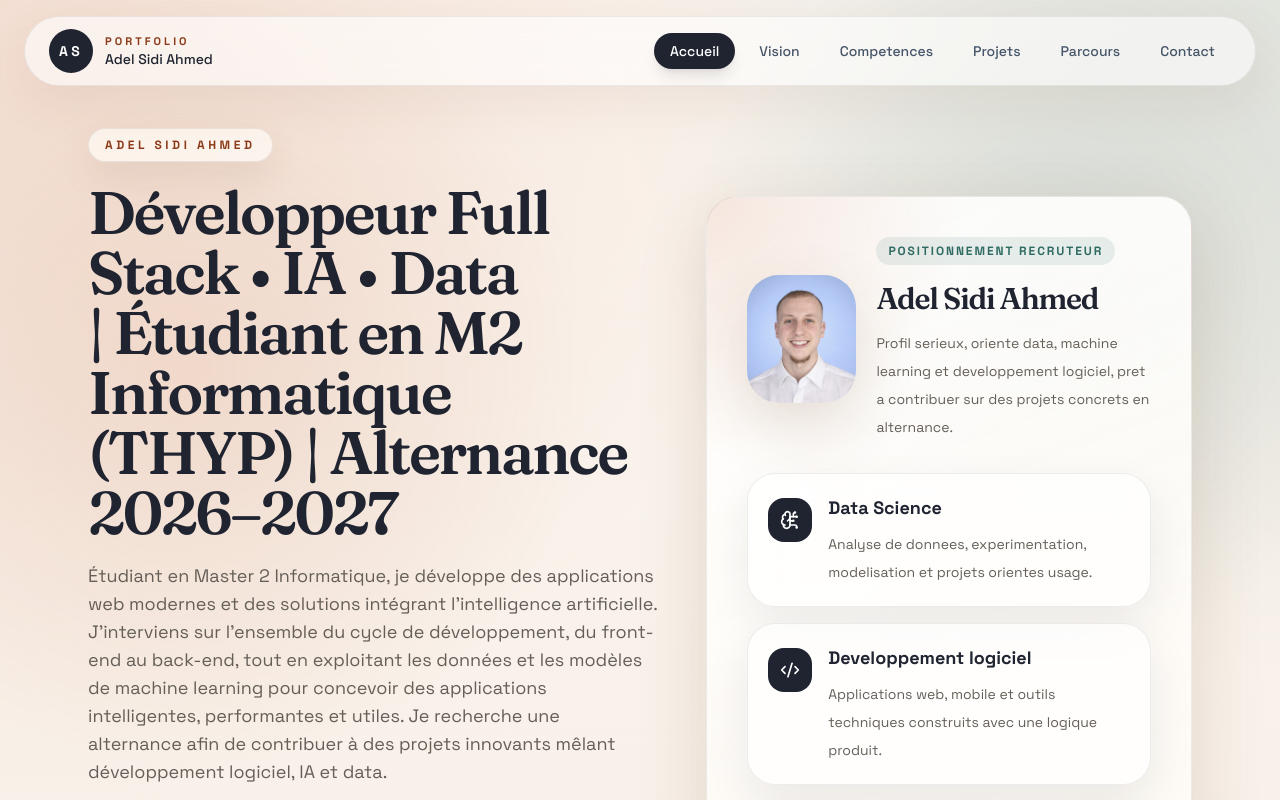
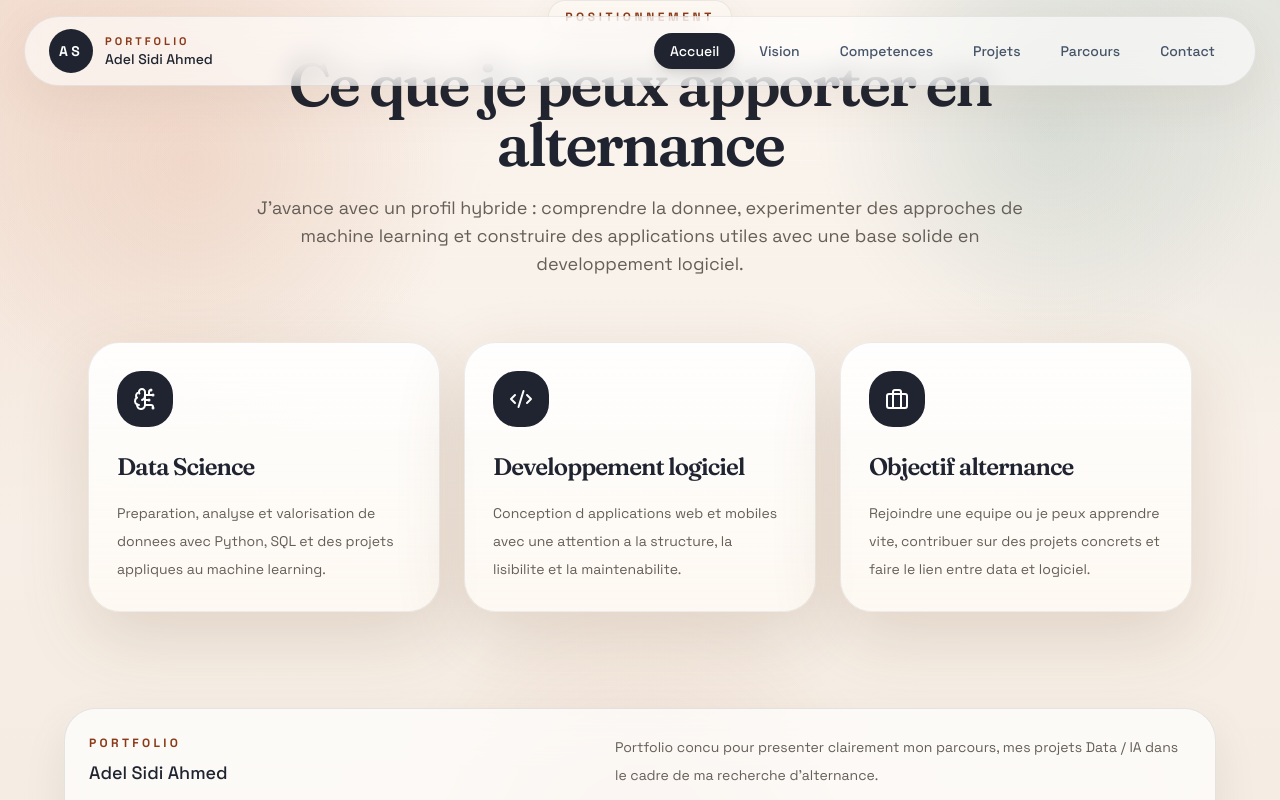
Before and after one commit to Adel113/portfolio, a React (Vite) app: page / in a window 1280 px wide. Shown: the top 800 px of the page. Built offline with nearby package versions, Linux system fonts and the light colour scheme.

Commit message:
Revise personal data and restructure sections
Updated personal information, education, skills, and interests. Removed experience and future projects sections.

```diff
--- a/src/data.ts
+++ b/src/data.ts
@@ -3,9 +3,9 @@ const data = {
     firstname: 'Adel',
     lastname: 'Sidi Ahmed',
     title:
-      'Développeur Full Stack • IA • Data | Étudiant en M2 Informatique (THYP) | Alternance 2026–2027',
+      'Assistant Chef de Projet SI en alternance | Data • IA • Automatisation | M2 Conduite de Projets Informatiques',
     bio:
-      "Étudiant en Master 2 Informatique, je développe des applications web modernes et des solutions intégrant l'intelligence artificielle. J'interviens sur l'ensemble du cycle de développement, du front-end au back-end, tout en exploitant les données et les modèles de machine learning pour concevoir des applications intelligentes, performantes et utiles. Je recherche une alternance afin de contribuer à des projets innovants mêlant développement logiciel, IA et data.",
+      "Étudiant en Master 2 Conduite de Projets Informatiques à l’Université Paris 8, j’oriente aujourd’hui mon parcours vers la gestion de projets SI tout en conservant une forte dimension technique. Grâce à mes expériences en développement web, data et intelligence artificielle, je suis capable de comprendre les enjeux techniques d’un projet, de travailler sur les besoins métier et de proposer des solutions concrètes. Je m’intéresse particulièrement à l’automatisation des processus, à l’amélioration continue et à l’utilisation de l’IA pour simplifier les tâches à faible valeur ajoutée.",
     email: 'adelsidiahmed2020@gmail.com',
     phone: '0761535757',
     location: 'Colombes 92700',
@@ -19,7 +19,7 @@ const data = {
 
   education: [
     {
-      degree: 'Master 2 Informatique (THYP)',
+      degree: 'Master 2 - Conduite de Projets Informatiques',
       school: 'Université Paris 8',
       year: '2026-2027',
     },
@@ -34,191 +34,89 @@ const data = {
       year: '2024-2025',
     },
     {
-      degree: 'Licence 2 Informatique',
+      degree: 'Coordinateur de Projet Informatique',
       school: 'Enigma School Lille',
       year: '2022-2024',
     },
   ],
 
-  experience: [
-    {
-      role: 'Technicien Data Scientist - Stage',
-      company: 'TREALIS',
-      period: '04/2026 - 07/2026',
-      tasks: [
-        "Traitement et labellisation de données d'accélérométrie et d'images issues de capteurs ferroviaires.",
-        'Développement de pipelines de traitement de données en Python.',
-        "Conception d'algorithmes de détection automatique de défauts.",
-        "Participation au développement de solutions d'intelligence artificielle appliquées au domaine ferroviaire.",
-      ],
-    },
-    {
-      role: 'Développeur Web Freelance',
-      company: 'Freelance',
-      period: "12/2024 - Aujourd'hui",
-      tasks: [
-        'Conception de sites web sur mesure.',
-        'Développement front-end et back-end.',
-        'Personnalisation de sites WordPress.',
-        'Maintenance, optimisation et déploiement.',
-      ],
-    },
-    {
-      role: 'Développeur Web - Stage',
-      company: "Sister's Lille",
-      period: '05/2025 - 07/2025',
-      tasks: [
-        'Optimisation et évolution de sites web.',
-        'Maintenance corrective et évolutive.',
-        'Support technique.',
-      ],
-    },
-    {
-      role: 'Développeur Front-End - Stage',
-      company: 'LOU',
-      period: '05/2024 - 07/2024',
-      tasks: [
-        'Développement de sites vitrines.',
-        'Intégration WordPress.',
-        'Optimisation des interfaces utilisateurs.',
-      ],
-    },
-    {
-      role: 'Développeur Web - Stage',
-      company: 'Arshman Paris',
-      period: '06/2023 - 08/2023',
-      tasks: [
-        'Création et refonte de sites web.',
-        'Développement front-end et back-end.',
-      ],
-    },
-  ],
+  skills: {
+    projectManagement: [
+      'gestion de projet SI',
+      'recueil du besoin',
+      'suivi d’avancement',
+      'tests fonctionnels',
+      'suivi d’anomalies',
+      'documentation',
+      'jira',
+    ],
 
-  projects: [
-    {
-      name: 'Agent IA Workflow Automatisé',
-      category: 'IA & Automatisation',
-      stack: ['Node.js', 'IA', 'Gmail API', 'PDF'],
-      description:
-        "Application d'automatisation documentaire intégrant l'extraction intelligente d'informations, la validation métier et la génération automatique de documents.",
-      objective:
-        'Créer un agent IA capable de traiter automatiquement des documents et de réduire les tâches répétitives.',
-    },
+    automation: [
+      'automatisation de workflows',
+      'agents IA',
+      'intégration API',
+      'génération de documents',
+      'optimisation de processus',
+    ],
 
-    {
-      name: 'Générateur de Factures PDF',
-      category: 'Full Stack',
-      stack: ['TypeScript', 'Vite', 'TailwindCSS', 'Supabase'],
-      description:
-        'Application web permettant de créer, gérer et exporter des factures professionnelles.',
-      objective:
-        'Développer une application métier robuste avec une architecture moderne.',
-    },
+    data: [
+      'python',
+      'sql',
+      'mysql',
+      'machine learning',
+      'analyse de données',
+      'cnn',
+      'blip',
+      'streamlit',
+    ],
 
-    {
-      name: "Application de Description d'Images",
-      category: 'Vision par ordinateur',
-      stack: ['Python', 'CNN', 'BLIP', 'Streamlit'],
-      description:
-        "Application capable d'analyser une image et de générer automatiquement une description textuelle grâce à l'intelligence artificielle.",
-      objective:
-        'Explorer les modèles de vision par ordinateur et leur intégration dans une application.',
-    },
+    development: [
+      'javascript',
+      'typescript',
+      'react',
+      'nextjs',
+      'node.js',
+      'tailwindcss',
+      'wordpress',
+      'java',
+      'c',
+      'c++',
+    ],
 
-    {
-      name: 'FormationV2Pro',
-      category: 'Application Web',
-      stack: ['React', 'Firebase', 'TailwindCSS'],
-      description:
-        "Plateforme d'apprentissage en ligne moderne avec authentification et gestion de contenu.",
-      objective:
-        "Créer une plateforme performante orientée expérience utilisateur.",
-    },
+    systems: [
+      'linux',
+      'git',
+      'api rest',
+      'firebase',
+      'supabase',
+      'tcp/ip',
+    ],
 
-    {
-      name: 'FitnessApp',
-      category: 'Application Mobile',
-      stack: ['Kotlin', 'Firebase'],
-      description:
-        "Application mobile permettant le suivi d'activités sportives et de données en temps réel.",
-      objective:
-        'Concevoir une application mobile intuitive pour les sportifs.',
-    },
-
-    {
-      name: 'Application de Prédiction Crypto',
-      category: 'Machine Learning',
-      stack: ['Python', 'Machine Learning'],
-      description:
-        'Analyse de données financières et prédiction de tendances du marché des cryptomonnaies.',
-      objective:
-        "Comparer différents modèles de prédiction sur des données réelles.",
-    },
-
-    {
-      name: 'Simulation de Système Automatisé',
-      category: 'Robotique',
-      stack: ['Python', 'ROS', 'Gazebo'],
-      description:
-        "Simulation d'un système automatisé dans un environnement ROS/Gazebo.",
-      objective:
-        "Tester le comportement d'un système complexe dans un environnement simulé.",
-    },
-  ],
-
- skills: { data: ['python', 'sql', 'mysql', 'machine learning', 'analyse de donnees', 'cnn', 'blip', 'streamlit'], development: ['javascript', 'typescript', 'react', 'nextjs', 'tailwindcss', 'wordpress', 'java', 'c', 'c++'], mobile: ['kotlin', 'swift'], systems: ['linux', 'tcp ip', 'ccna 1 2 3', 'firebase', 'supabase'], design: ['figma', 'photoshop', 'illustrator', 'canva'], },
+    design: [
+      'figma',
+      'photoshop',
+      'illustrator',
+      'canva',
+    ],
+  },
 
   motivations: [
     {
       id: 'mot-1',
       content:
-        "Je suis passionné par le développement d'applications modernes intégrant l'intelligence artificielle. J'apprécie concevoir des solutions Full Stack, automatiser des processus, exploiter les données et transformer des idées en applications concrètes à fort impact.",
+        "Mon objectif est d’évoluer vers la conduite de projets SI en m’appuyant sur mon profil technique. J’aime comprendre un besoin métier, analyser un processus et travailler avec les équipes techniques pour construire des solutions adaptées. Je m’intéresse particulièrement à l’automatisation et à l’intelligence artificielle comme leviers pour améliorer les processus, réduire les tâches répétitives et gagner en efficacité.",
       created_at: new Date().toISOString(),
       updated_at: new Date().toISOString(),
     },
   ],
 
-  futureProjects: [
-    {
-      id: 'fp-1',
-      title: 'Gestionnaire de Stock Intelligent',
-      description:
-        "Application Full Stack permettant de gérer les stocks d'un restaurant.",
-      long_description:
-        "Gestion des ingrédients, alertes automatiques, suivi des dates de péremption, tableaux de bord et recommandations grâce à l'IA.",
-      image_url: '',
-      demo_url: '',
-      github_url: '',
-      technologies: ['React', 'TypeScript', 'Node.js', 'Supabase'],
-      featured: false,
-      order_index: 0,
-      created_at: new Date().toISOString(),
-    },
-    {
-      id: 'fp-2',
-      title: 'Plateforme SaaS pour Coachs Sportifs',
-      description:
-        'Application de gestion complète destinée aux coachs sportifs.',
-      long_description:
-        'Gestion des clients, programmes, paiements, statistiques, messagerie et intégration de fonctionnalités IA.',
-      image_url: '',
-      demo_url: '',
-      github_url: '',
-      technologies: ['React', 'Node.js', 'Stripe', 'IA'],
-      featured: false,
-      order_index: 1,
-      created_at: new Date().toISOString(),
-    },
-  ],
-
   interests: [
-    'Développement Full Stack',
+    'Gestion de projets SI',
+    'Automatisation',
     'Intelligence Artificielle',
-    'Machine Learning',
-    'Automatisation',
+    'Data',
+    'Développement',
     'Veille technologique',
     "Vo Vietnam (Triple champion d'Algérie)",
   ],
 };
-
-export default data;
```
